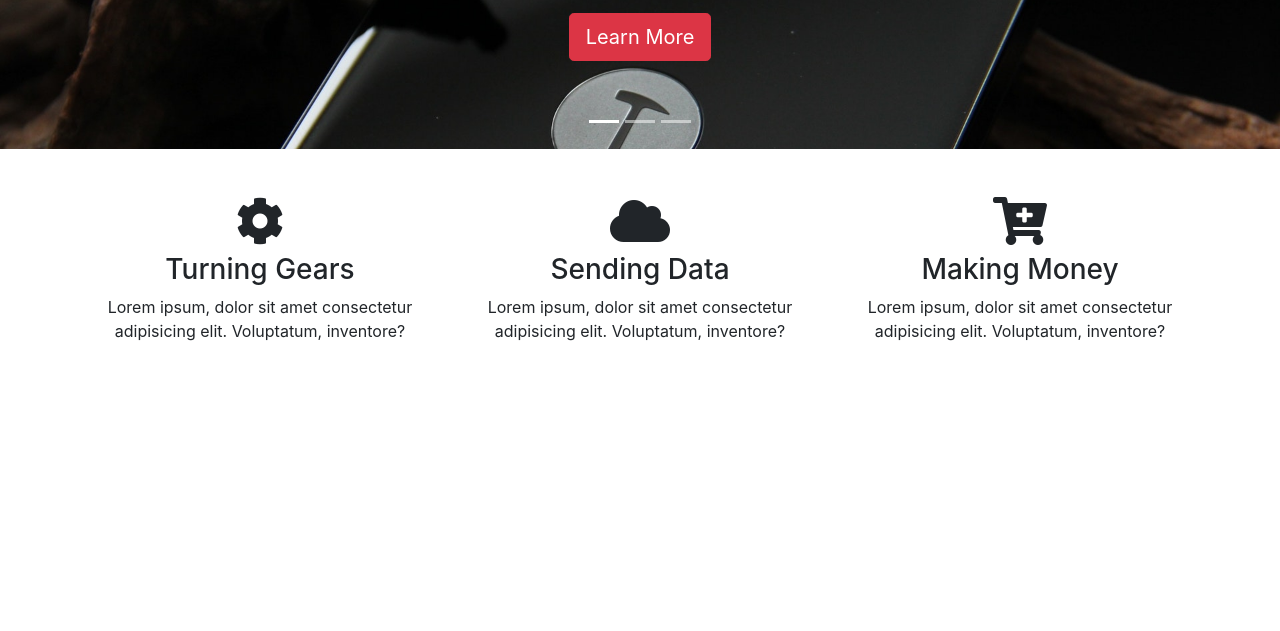
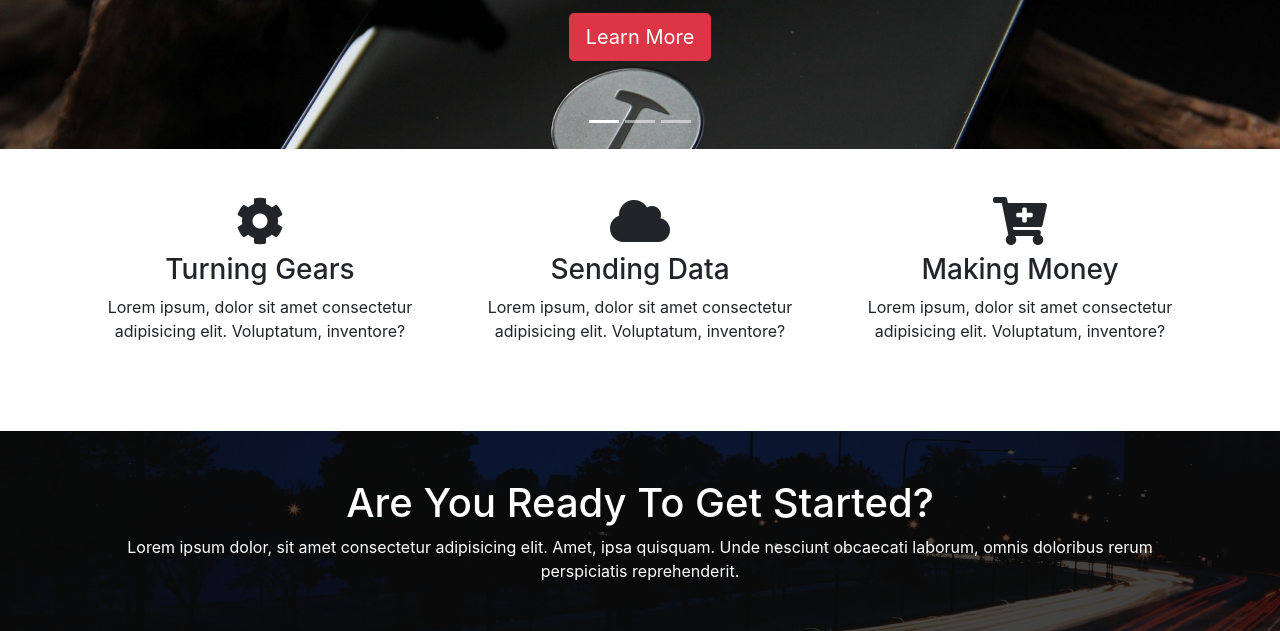
Before and after one commit to shuwh/glozzom, a plain HTML site: page index.html in a window 1280 px wide. Shown: the part 357-988 px from the top of the page. Before the commit the page ends 800 px from the top, so only its background shows below. Drawn offline with nearby package versions, Linux system fonts and the light colour scheme.

Commit message:
add the home-heading section

```diff
--- a/css/style.css
+++ b/css/style.css
@@ -24,3 +24,27 @@
   background: url(../img/image3.jpg);
   background-size: cover;
 }
+
+#home-heading {
+  position: relative;
+  min-height: 200px;
+  background: url(../img/lights.jpg);
+  background-attachment: fixed;
+  background-repeat: no-repeat;
+  background-size: cover;
+  text-align: center;
+  color: #fff;
+}
+
+.dark-overlay {
+  position: absolute;
+  left: 0;
+  top: 0;
+  height: 100%;
+  width: 100%;
+  background: rgba(0, 0, 0, 0.7);
+}
+
+#home-heading h1 {
+  text-transform: capitalize;
+}
--- a/index.html
+++ b/index.html
@@ -110,6 +110,21 @@
     </div>
   </section>
 
+  <!-- HOME HEADING SECTION -->
+  <section id="home-heading" class="p-5">
+    <div class="dark-overlay">
+      <div class="container pt-5">
+        <div class="row">
+          <div class="col">
+            <h1>Are You ready to get started?</h1>
+            <p>Lorem ipsum dolor, sit amet consectetur adipisicing elit. Amet, ipsa quisquam. Unde nesciunt obcaecati
+              laborum, omnis doloribus rerum perspiciatis reprehenderit.</p>
+          </div>
+        </div>
+      </div>
+    </div>
+  </section>
+
   <script src="http://code.jquery.com/jquery-3.3.1.min.js"
     integrity="sha256-FgpCb/KJQlLNfOu91ta32o/NMZxltwRo8QtmkMRdAu8=" crossorigin="anonymous"></script>
   <script src="https://cdnjs.cloudflare.com/ajax/libs/popper.js/1.14.6/umd/popper.min.js"
```
